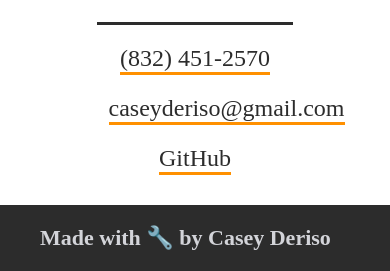
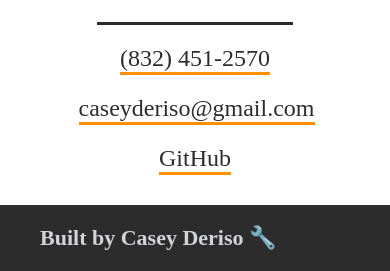
Before and after one commit to CaseyDeriso/Professional-Portfolio, a PHP site: page / in a window 390 px wide. Shown: the part 2865-3136 px from the top of the page. Run offline with PHP 8.4, Linux system fonts and the light colour scheme.

Commit message:
edited footer and changed padding for contact a at phone screen size

```diff
--- a/assets/css/style.css
+++ b/assets/css/style.css
@@ -327,7 +327,7 @@ footer h1 {
 
   #contact a {
     font-size: 24px;
-    margin: 10px 50px;
+    margin: 10px 20px;
   }
 
   footer h1 {
--- a/index.html
+++ b/index.html
@@ -121,6 +121,6 @@
 </body>
 
 <footer>
-    <h1> Made with 🔧 by Casey Deriso</h1>
+    <h1> Built by Casey Deriso 🔧</h1>
 </footer>
 </html>
```
